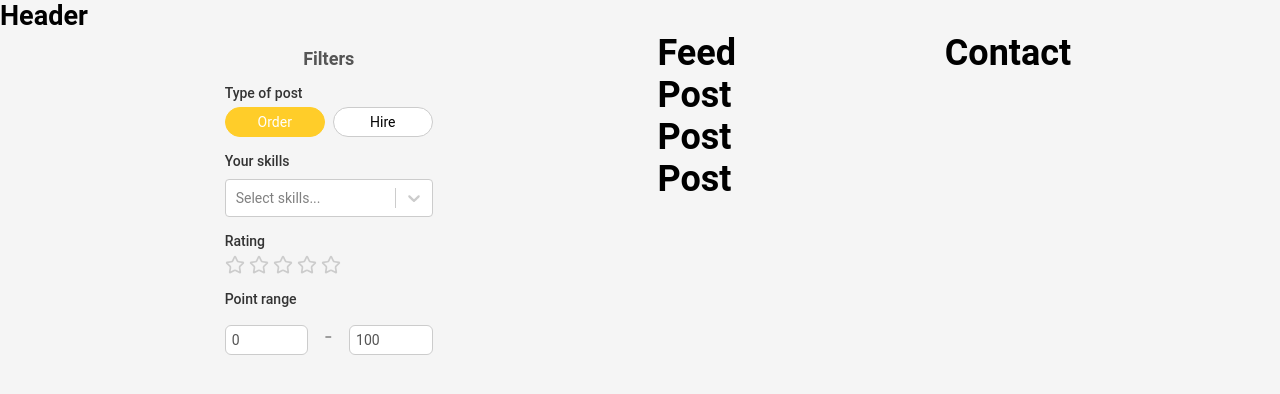
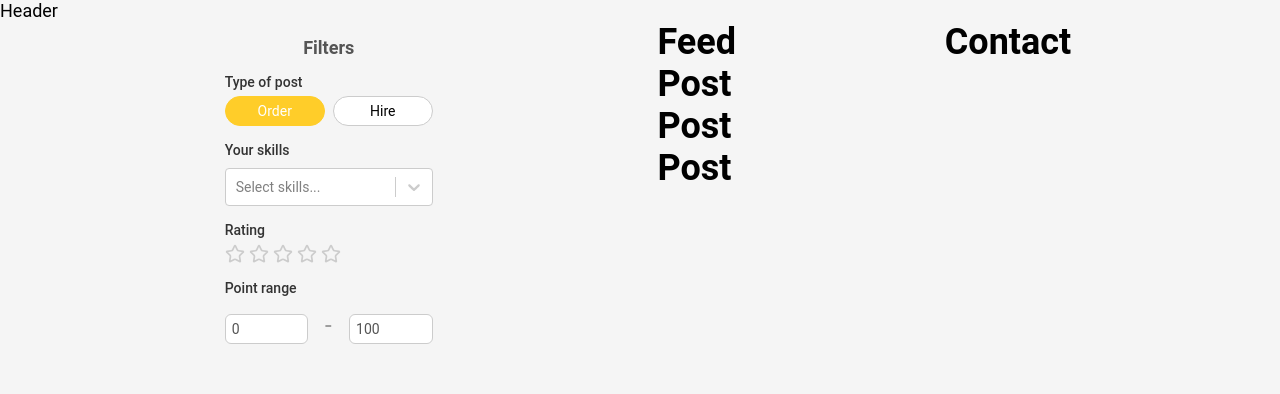
Before and after one commit to ldanh270/skills-trade, a React (Vite) app: page / in a window 1280 px wide. Shown: the top 394 px of the page. Built offline with nearby package versions, Linux system fonts and the light colour scheme.

Commit message:
layout: Fix typo mistake

```diff
--- a/src/layouts/components/Header/Header.jsx
+++ b/src/layouts/components/Header/Header.jsx
@@ -1,8 +1,7 @@
-// Import styles
-import * as styles from './Header.module.scss';
+import * as styles from './Header.module.scss'
 
 function Header() {
-    return <h2>Header</h2>;
+    return <div className={styles['Header']}>Header</div>
 }
 
-export default Header;
+export default Header
--- a/src/layouts/components/Sidebar/Sidebar.jsx
+++ b/src/layouts/components/Sidebar/Sidebar.jsx
@@ -1,8 +1,7 @@
-// Import styles
-import * as styles from './Sidebar.module.scss';
+import * as styles from './Sidebar.module.scss'
 
 function Sidebar() {
-    return <h2>Sidebar</h2>;
+    return <div className={styles['Sidebar']}>Sidebar</div>
 }
 
-export default Sidebar;
+export default Sidebar
--- a/src/layouts/index.jsx
+++ b/src/layouts/index.jsx
@@ -1,3 +1,3 @@
 // Export all layouts
-export { default as DefaultLayout } from './DefaultLayout/DefaultLayout.jsx';
-export { default as OnlyHeaderLayout } from './NoHeaderLayout/NoHeaderLayout.jsx';
+export { default as DefaultLayout } from './DefaultLayout/DefaultLayout.jsx'
+export { default as OnlyHeaderLayout } from './NoHeaderLayout/NoHeaderLayout.jsx'
```
Also changed, not shown: src/layouts/DefaultLayout/DefaultLayout.jsx (+4 -7 lines), src/layouts/NoHeaderLayout/NoHeaderLayout.jsx (+3 -6 lines), src/layouts/components/Footer/Footer.jsx (+7 -4 lines).
